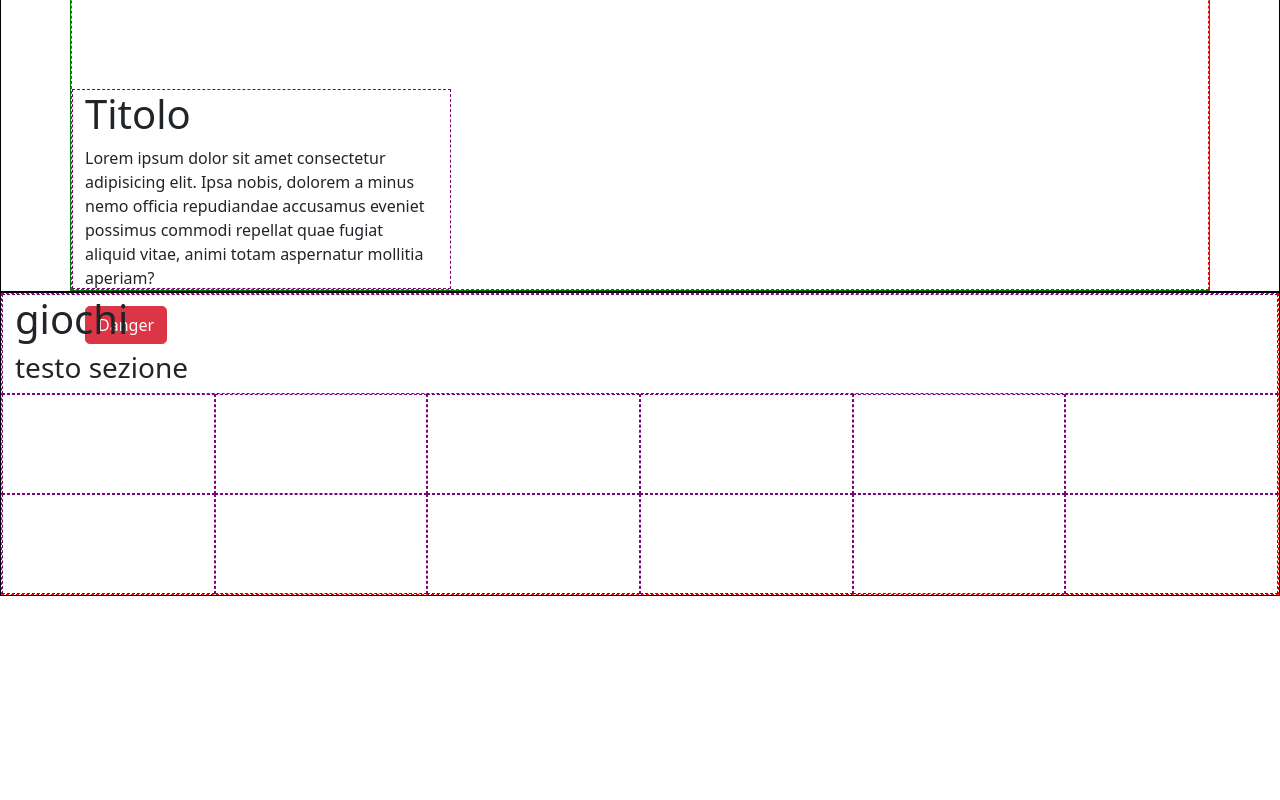
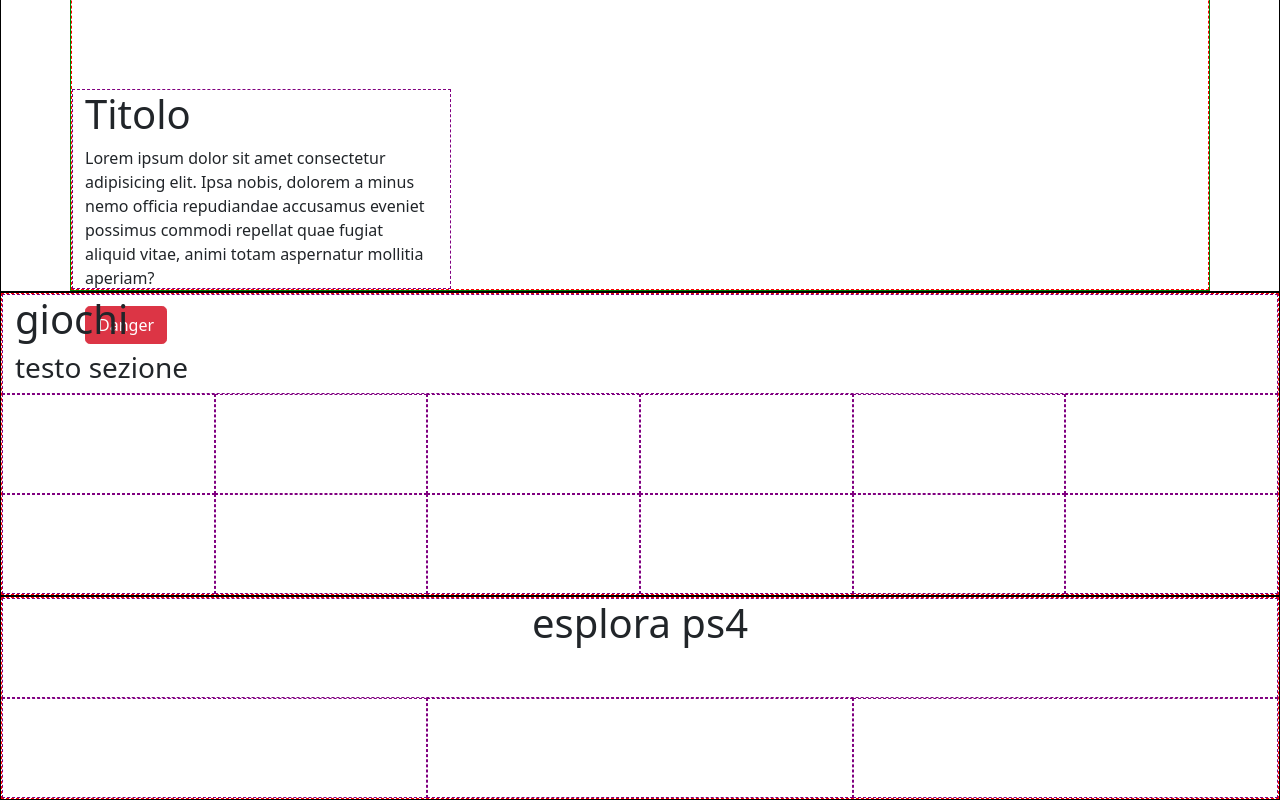
Before and after one commit to SangesAntonio/htmlcss-playstation, a plain HTML site: page index.html in a window 1280 px wide. Shown: the part 1132-1932 px from the top of the page. Before the commit the page ends 1728 px from the top, so only its background shows below. Drawn offline with nearby package versions, Linux system fonts and the light colour scheme.

Commit message:
added layout section play station 4

```diff
--- a/index.html
+++ b/index.html
@@ -112,6 +112,16 @@
         </section>
 
         <!---Section play station 4-->
+        <section class="container-fluid">
+            <div class="row text-center">
+                <div class="col-12">
+                    <h1>esplora ps4</h1>
+                </div>
+                <div class="col-12 col-md-4"></div>
+                <div class="col-12 col-md-4"></div>
+                <div class="col-12 col-md-4"></div>
+            </div>
+        </section>
 
 
         <!---Third jumbotron play station plus-->
```
